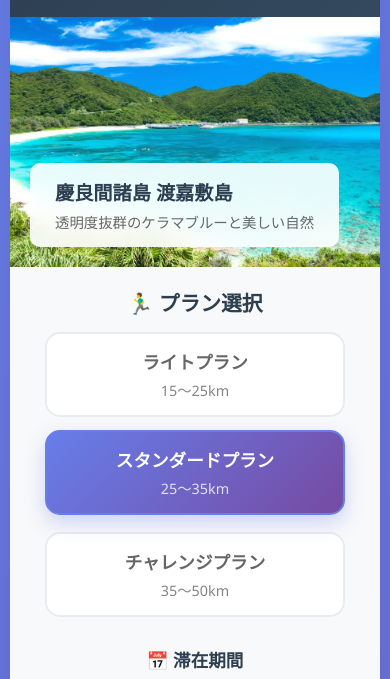
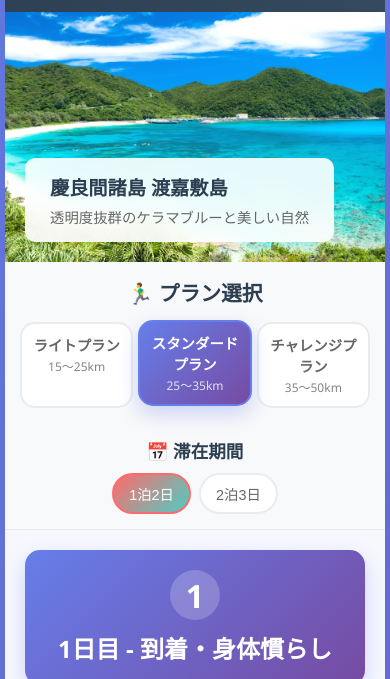
Before and after one commit to barumoot/ayumutyan, a plain HTML site: page index.html in a window 390 px wide. Shown: the part 160-839 px from the top of the page. Drawn offline with Linux system fonts and the light colour scheme.

Commit message:
Update index.html

```diff
--- a/index.html
+++ b/index.html
@@ -20,7 +20,7 @@
 
         .container {
             max-width: 1200px;
-            margin: 0 auto;
+            margin: 20px auto;
             background: rgba(255, 255, 255, 0.95);
             backdrop-filter: blur(10px);
             border-radius: 20px;
@@ -112,7 +112,8 @@
             cursor: pointer;
             transition: all 0.3s ease;
             text-align: center;
-            min-width: 150px;
+            min-width: 120px;
+            flex: 1;
         }
 
         .plan-tab.active {
@@ -399,13 +400,22 @@
             }
 
             .plan-tabs {
-                flex-direction: column;
-                align-items: center;
+                gap: 8px;
             }
 
             .plan-tab {
-                width: 100%;
-                max-width: 300px;
+                min-width: 100px;
+                padding: 12px 8px;
+                font-size: 0.9rem;
+            }
+
+            .plan-tab .plan-name {
+                font-size: 0.95rem;
+                margin-bottom: 3px;
+            }
+
+            .plan-tab .plan-distance {
+                font-size: 0.8rem;
             }
 
             .schedule-wrapper {
@@ -426,6 +436,45 @@
 
             .activity-details {
                 grid-template-columns: 1fr;
+            }
+        }
+
+        @media (max-width: 400px) {
+            .container {
+                margin: 5px;
+                border-radius: 10px;
+            }
+
+            .controls-section {
+                padding: 15px;
+            }
+
+            .plan-tabs {
+                gap: 5px;
+            }
+
+            .plan-tab {
+                min-width: 90px;
+                padding: 10px 5px;
+                font-size: 0.85rem;
+            }
+
+            .plan-tab .plan-name {
+                font-size: 0.9rem;
+                margin-bottom: 2px;
+            }
+
+            .plan-tab .plan-distance {
+                font-size: 0.75rem;
+            }
+
+            .duration-toggle {
+                gap: 8px;
+            }
+
+            .toggle-btn {
+                padding: 8px 15px;
+                font-size: 0.9rem;
             }
         }
     </style>
```
